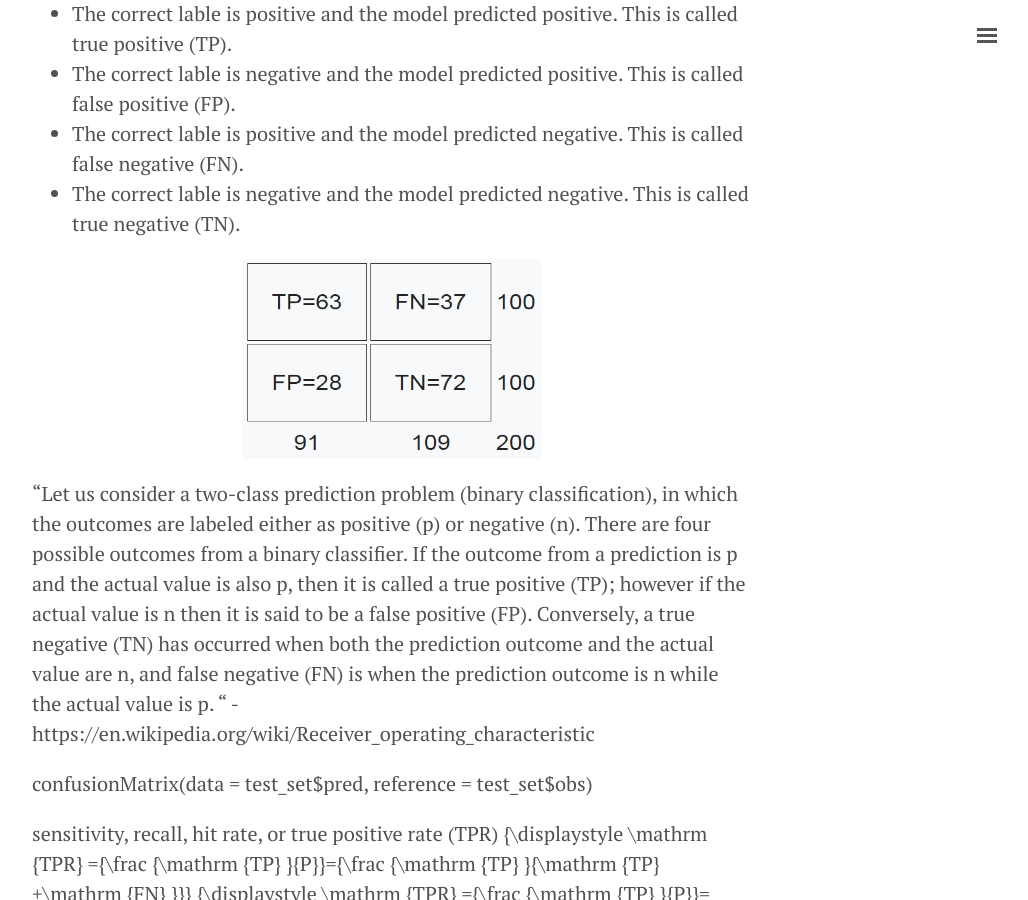
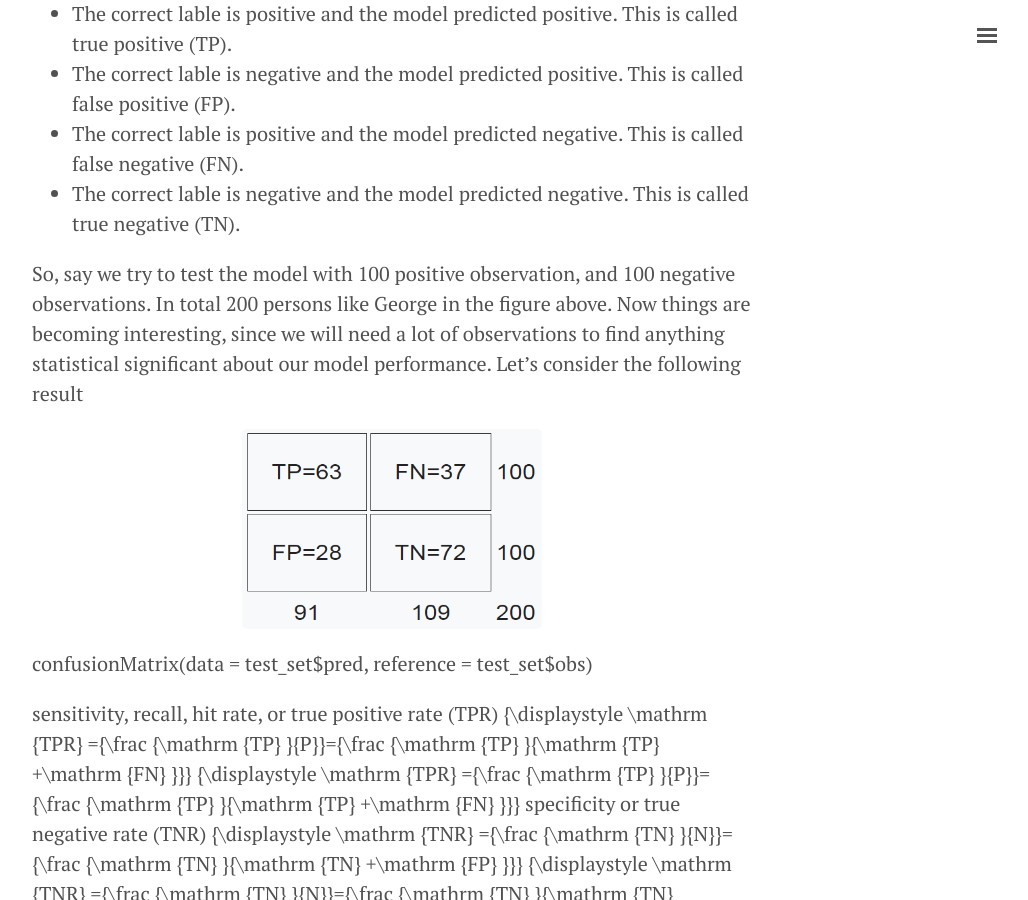
Before and after one commit to herman-hellenes/herman-hellenes.github.io, a Jekyll site: the page built from undone_posts/2017-08-28-Classification-Measure-Performance.md, in a window 1280 px wide and 900 px high, scrolled down 1568 px. Shown: the whole window, without its empty margins (248-1276 px from the left). Built offline with Jekyll 4.4.1, drawn with Linux system fonts in a browser that asks for light colours; nearby versions of some CDN libraries; comment, search, counter and statistics services are not loaded.

Commit message:
Update 2017-08-28-Classification-Measure-Performance.md

```diff
--- a/undone_posts/2017-08-28-Classification-Measure-Performance.md
+++ b/undone_posts/2017-08-28-Classification-Measure-Performance.md
@@ -22,7 +22,7 @@ classification models to be precise. Such models are rather intuitive, as well a
 First of all, a binary classification problem is simply to lable each of your situations into two classes. As a practical example, say you are working for an insurance firm. You observe that the churn is high on a certain product, without there being some very obious reason for this. Given that you have access to relevant data of your customer, you can construct a model that predicts if the current costumers will leave your firm, or not. This should then be used to do some action; for instance to call up the clients with a high chance of leaving and offer them a lower price. Note: in this situation it is useful to account for the expected return from the customer as well as numerous other details, but that is another story.
 
 <p align="center">
-  <img width="300" height="200" src="/figs/classification_measure/validation_ml.png">
+  <img width="400" height="200" src="/figs/classification_measure/validation_ml.png">
 </p>
 
 
@@ -32,6 +32,8 @@ Here we have a binary classification problem, where the labels are "churn" or "n
 * The correct lable is positive and the model predicted negative. This is called false negative (FN).
 * The correct lable is negative and the model predicted negative. This is called true negative (TN).
 
+So, say we try to test the model with 100 positive observation, and 100 negative observations. In total 200 persons like George in the figure above. Now things are becoming interesting, since we will need a lot of observations to find anything statistical significant about our model performance. Let's consider the following result
+
 <p align="center">
   <img width="300" height="200" src="/figs/classification_measure/conf_matrix_1.png">
 </p>
@@ -39,8 +41,6 @@ Here we have a binary classification problem, where the labels are "churn" or "n
 
 
 
-"Let us consider a two-class prediction problem (binary classification), in which the outcomes are labeled either as positive (p) or negative (n). There are four possible outcomes from a binary classifier. If the outcome from a prediction is p and the actual value is also p, then it is called a true positive (TP); however if the actual value is n then it is said to be a false positive (FP). Conversely, a true negative (TN) has occurred when both the prediction outcome and the actual value are n, and false negative (FN) is when the prediction outcome is n while the actual value is p.
-" - https://en.wikipedia.org/wiki/Receiver_operating_characteristic
 
 
 confusionMatrix(data = test_set$pred, reference = test_set$obs)
```
